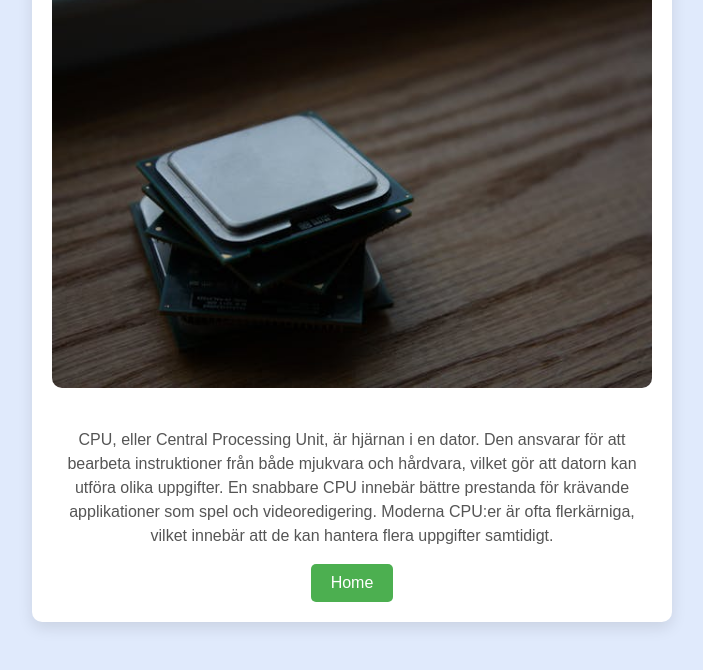
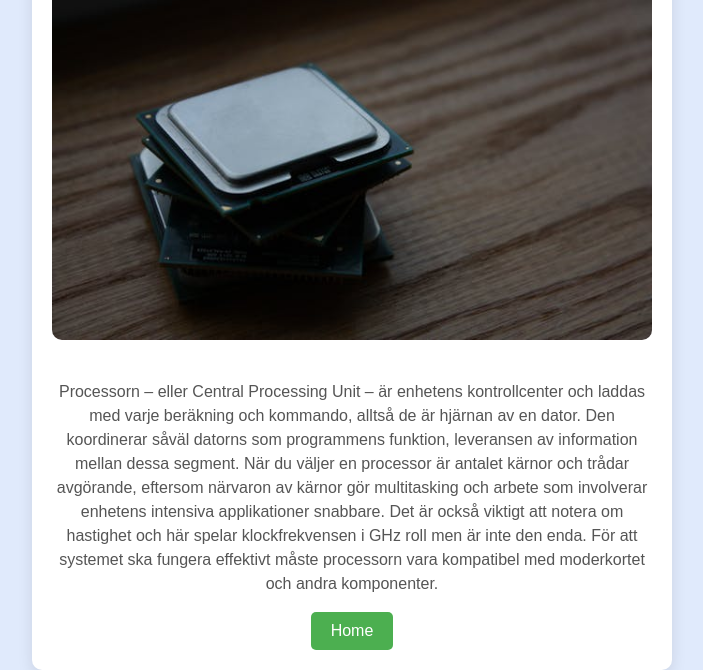
Before and after one commit to abd726/abd726.github.io, a plain HTML site: page datorn/processor.html in a window 1280 px wide. Shown: the part 136-806 px from the top of the page, without its empty margins (288-991 px from the left). Drawn offline with Linux system fonts and the light colour scheme.

Commit message:
Update processor.html

```diff
--- a/datorn/processor.html
+++ b/datorn/processor.html
@@ -64,7 +64,7 @@
     <div class="container">
         <h1>CPU</h1>
         <img src="processor.jpg">
-        <p>CPU, eller Central Processing Unit, är hjärnan i en dator. Den ansvarar för att bearbeta instruktioner från både mjukvara och hårdvara, vilket gör att datorn kan utföra olika uppgifter. En snabbare CPU innebär bättre prestanda för krävande applikationer som spel och videoredigering. Moderna CPU:er är ofta flerkärniga, vilket innebär att de kan hantera flera uppgifter samtidigt.</p>
+        <p>Processorn – eller Central Processing Unit – är enhetens kontrollcenter och laddas med varje beräkning och kommando, alltså de är hjärnan av en dator. Den koordinerar såväl datorns som programmens funktion, leveransen av information mellan dessa segment. När du väljer en processor är antalet kärnor och trådar avgörande, eftersom närvaron av kärnor gör multitasking och arbete som involverar enhetens intensiva applikationer snabbare. Det är också viktigt att notera om hastighet och här spelar klockfrekvensen i GHz roll men är inte den enda. För att systemet ska fungera effektivt måste processorn vara kompatibel med moderkortet och andra komponenter.</p>
 
         <a href="index.html" class="button">Home</a>
     </div>
```
